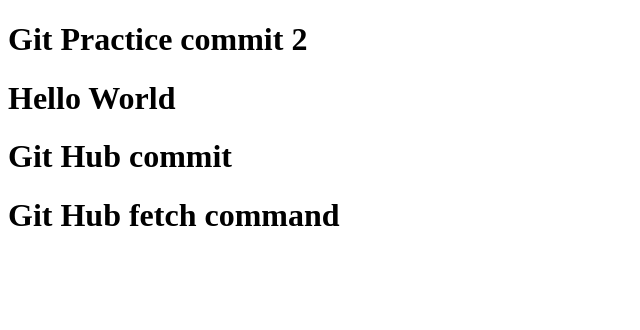
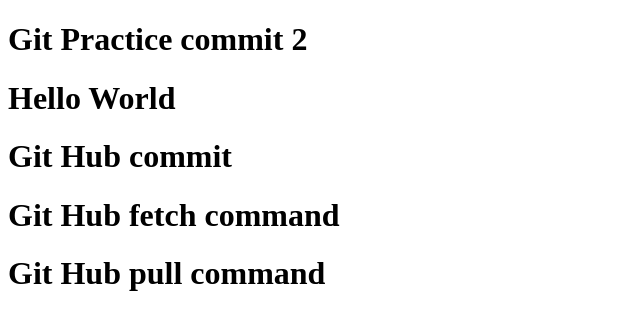
Before and after one commit to AnshulMate/learn-git-webhost.io, a plain HTML site: page index.html in a window 1280 px wide. Shown: the whole page, without its empty margins (0-640 px from the left). Drawn offline with Linux system fonts and the light colour scheme.

Commit message:
Update index.html

```diff
--- a/index.html
+++ b/index.html
@@ -12,5 +12,6 @@
     <h1>Hello World</h1>
    <h1>Git Hub commit</h1>
     <h1>Git Hub fetch command</h1>
+    <h1>Git Hub pull command</h1>
 </body>
 </html>
```
